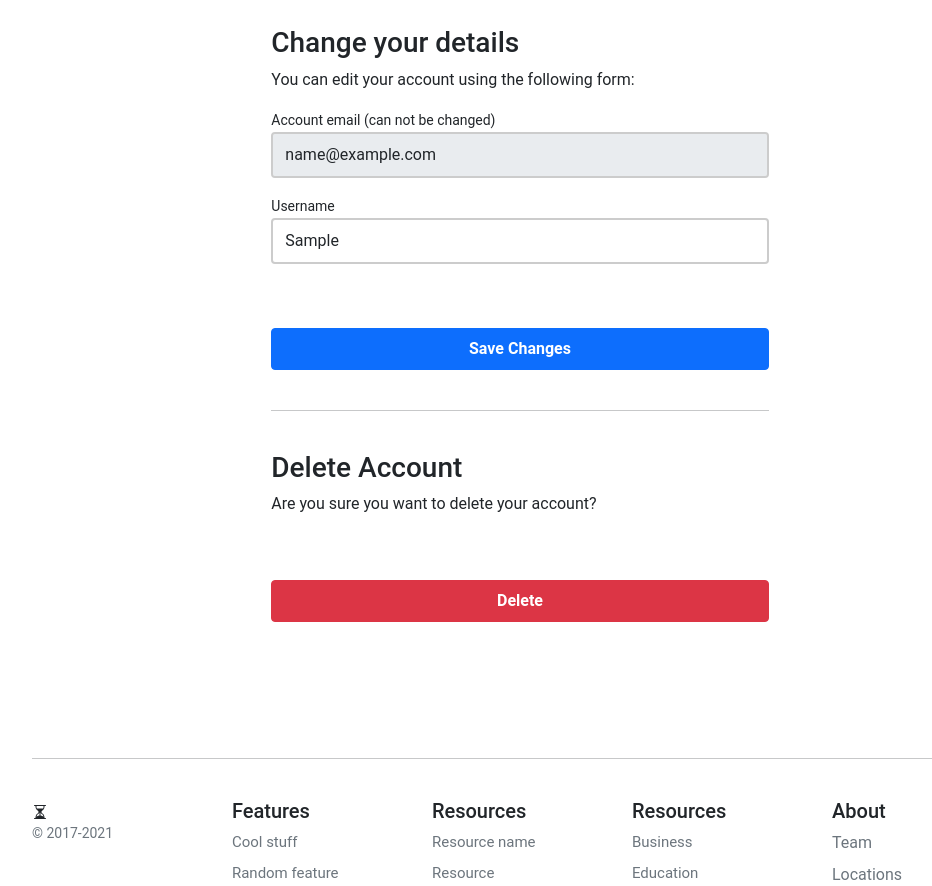
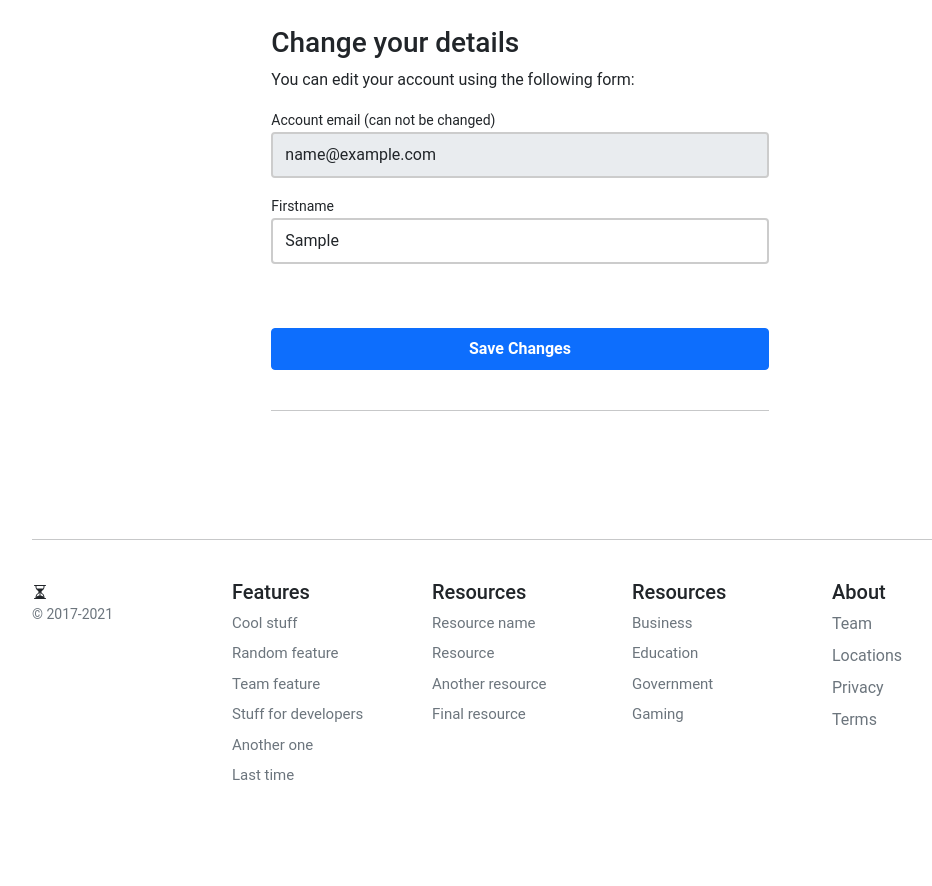
Before and after one commit to kmuni08/Recipes_Application, a Django app: page /account/profile/edit/ in a window 1280 px wide. Shown: the part 139-1025 px from the top of the page, without its empty margins (120-1052 px from the left). After the commit the page ends 919 px from the top, so only its background shows below. Run offline with Django 3.2, Linux system fonts and the light colour scheme; a user stored in the database is signed in; tables that the repository leaves empty hold one stand-in row (values such as "Sample post").

Commit message:
Edit profile is updating correctly

```diff
--- a/account/forms.py
+++ b/account/forms.py
@@ -94,19 +94,19 @@ class UserEditForm(forms.ModelForm):
         label='Account email (can not be changed)', max_length=200, widget=forms.TextInput(
             attrs={'class': 'form-control mb-3', 'placeholder': 'email', 'id': 'form-email', 'readonly': 'readonly'}))
 
-    user_name = forms.CharField(
-        label='Firstname', min_length=4, max_length=50, widget=forms.TextInput(
-            attrs={'class': 'form-control mb-3', 'placeholder': 'Username', 'id': 'form-firstname', 'readonly': 'readonly'}))
+    # user_name = forms.CharField(
+    #     label='Firstname', min_length=4, max_length=50, widget=forms.TextInput(
+    #         attrs={'class': 'form-control mb-3', 'placeholder': 'Username', 'id': 'form-firstname', 'readonly': 'readonly'}))
 
     first_name = forms.CharField(
-        label='Username', min_length=4, max_length=50, widget=forms.TextInput(
-            attrs={'class': 'form-control mb-3', 'placeholder': 'Firstname', 'id': 'form-lastname'}))
+        label='Firstname', min_length=4, max_length=50, widget=forms.TextInput(
+            attrs={'class': 'form-control mb-3', 'placeholder': 'Firstname', 'id': 'form-firstname'}))
 
     class Meta:
         model = UserBase
-        fields = ('email', 'user_name', 'first_name',)
+        fields = ('email', 'first_name',)
 
     def __init__(self, *args, **kwargs):
         super().__init__(*args, **kwargs)
-        self.fields['user_name'].required = True
         self.fields['email'].required = True
+        self.fields['email'].required = True
--- a/account/views.py
+++ b/account/views.py
@@ -27,8 +27,11 @@ def edit_details(request):
 
         if user_form.is_valid():
             user_form.save()
+            print("user_form is valid", {'user_form': user_form})
     else:
         user_form = UserEditForm(instance=request.user)
+        print("user_form in else", {'user_form': user_form})
+
 
     return render(request,'account/user/edit_details.html', {'user_form': user_form})
 
--- a/templates/account/user/dashboard.html
+++ b/templates/account/user/dashboard.html
@@ -7,7 +7,7 @@
     </div>
     <div class="col-12 d-flex justify-content-between">
       <div>Manage your <b>orders</b> and personal details</div>
-      <div><a href="#">Change Details</a></div>
+      <div><a href="{% url "account:edit_details" %}">Change Details</a></div>
     </div>
     <hr />
   </div>
--- a/templates/account/user/edit_details.html
+++ b/templates/account/user/edit_details.html
@@ -22,9 +22,10 @@
                     <div class="row">
                         <div class="col-12 col-lg-7  mx-auto">
 
-                <form class="account-form px-4 pt-4" method="post" enctype="multipart/form-data">
+                <form class="account-form px-4 pt-4" method="POST" enctype="multipart/form-data">
 
-                    {% if user_form.is_valid and profile_form.is_valid  %}
+                    {% comment %} {% if user_form.is_valid and profile_form.is_valid  %} {% endcomment %}
+                    {% if user_form.is_valid %}
                     <div class="alert alert-primary" role="alert">
                         Details successfully updated!
                     </div>
@@ -48,19 +49,17 @@
                     <label class="small font-weight-bold">{{ user_form.first_name.label}}</label>
                     {{ user_form.first_name }}
 
-
-
                     <button class="btn btn-primary btn-block py-2 mb-4 mt-5 fw-bold w-100" type="submit"
                         value="Save changes">Save Changes</button>
                     <hr class="mb-3">
                 </form>
-                     <form class="account-form px-4" action="{% url "account:delete_user" %}" method="post">
+                     {% comment %} <form class="account-form px-4" action="{% url "account:delete_user" %}" method="post">
                         {% csrf_token %}
                         <p class=" h3 pt-4 font-weight-bold">Delete Account</p>
                         <p>Are you sure you want to delete your account?</p>
                         <button type="submit" role="button"
                             class="btn btn-danger btn-block py-2 mb-4 mt-5 fw-bold w-100">Delete</button>
-                    </form>
+                    </form> {% endcomment %}
 
                         </div>
                     </div>
```
